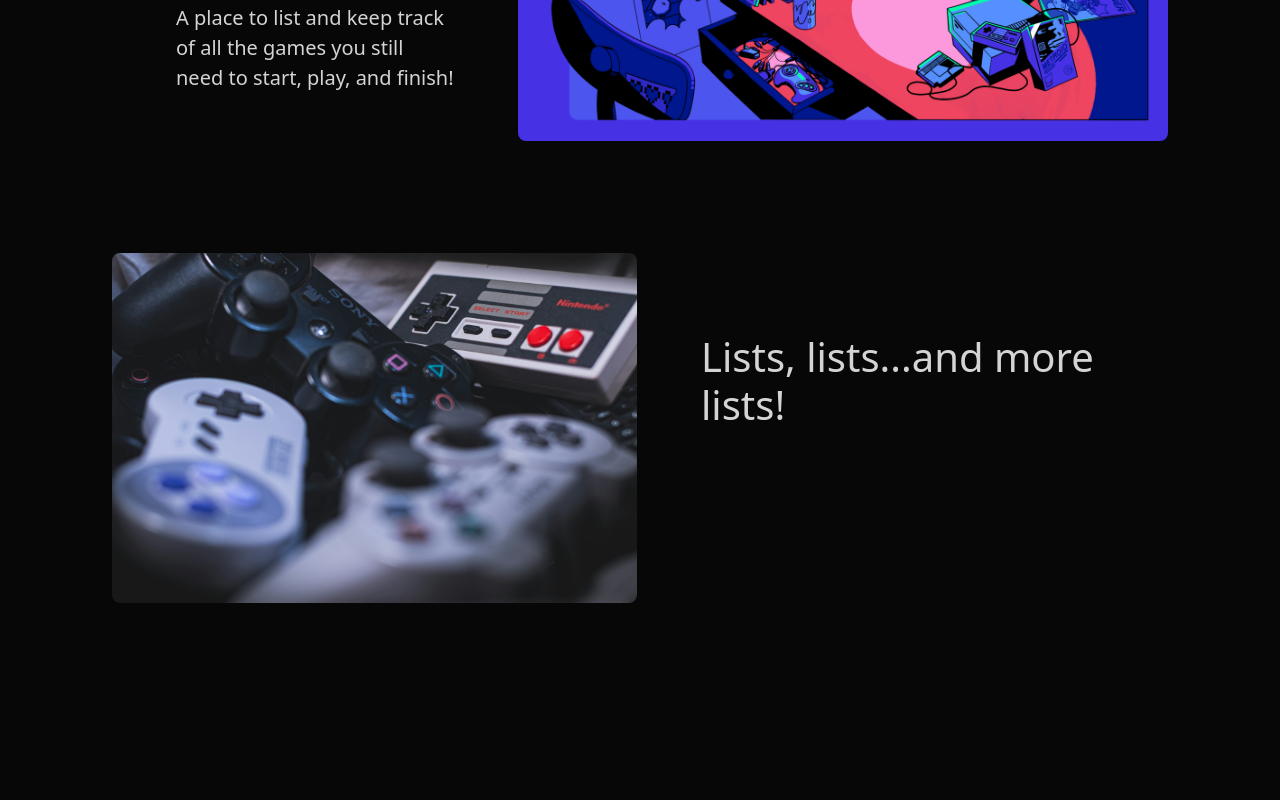
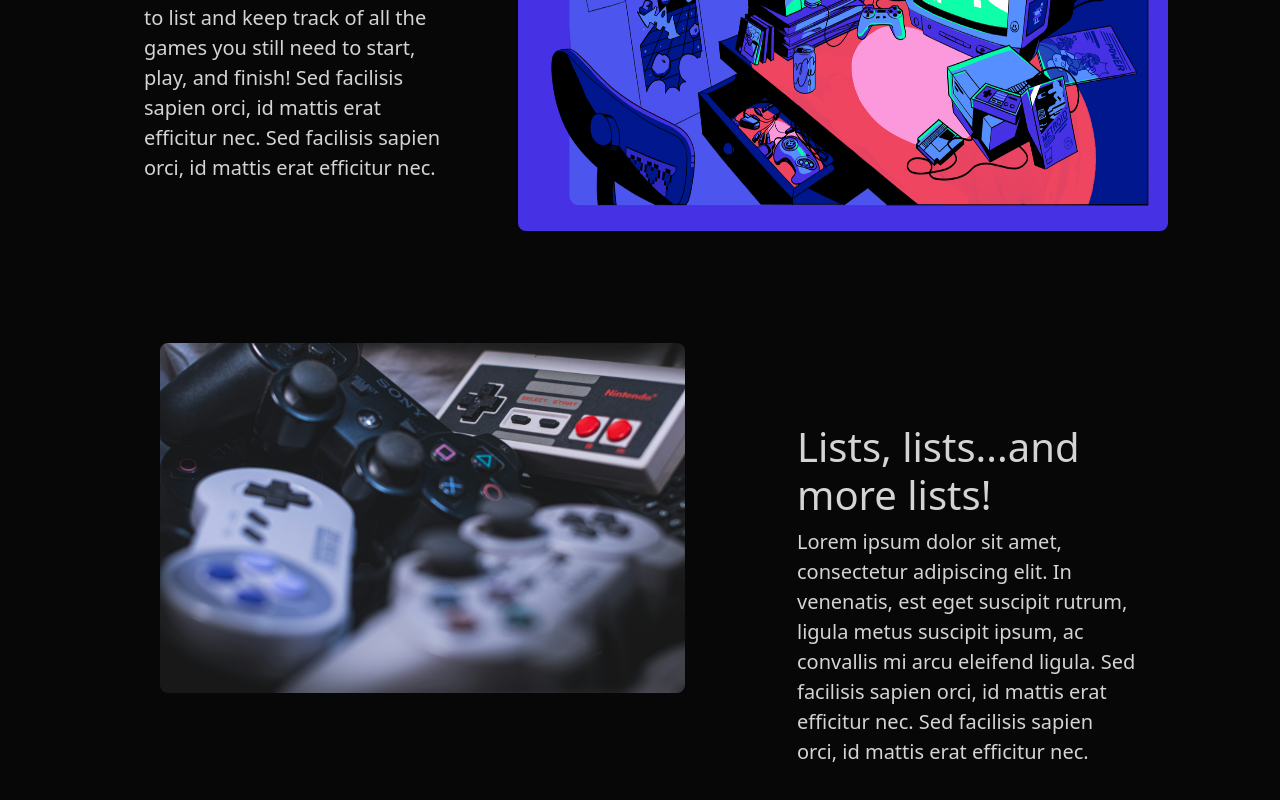
Before and after one commit to PaulGallagher37/home_screen, a React (Create React App) app: page / in a window 1280 px wide. Shown: the part 532-1332 px from the top of the page. Before the commit the page ends 1215 px from the top, so only its background shows below. Built offline with nearby package versions, Linux system fonts and the light colour scheme.

Commit message:
renaming css selectors

```diff
--- a/src/components/Main.js
+++ b/src/components/Main.js
@@ -5,30 +5,38 @@ import controllers from "../images/controllers.jpg"
 function Main(){
 
     return (
-        <div className="main-container">
+
+        <div className="main-page-container">
             <div className="main-title-container">
                 <h1 className="main-h1" id="typed-text">Home Screen</h1>
-                <h2 className="main-p1">Discover, track, analyze your games</h2>
+                <h2 className="main-p-1">Discover, track, analyze your games</h2>
             </div>
 
 
-            <div className="main-h3-p-img">
-                <div className="main-h3-p">
-                    <h3 className="main-h3">What is Home Screen?</h3>
-                    <p className="main-p">Think of Home Screen as a 'To-Do List' for your backlog.
+            <div className="section1-container1">
+                <div className="section1-h3-p">
+                    <h3 className="section-h3">What is Home Screen?</h3>
+                    <p className="section1-p1">Think of Home Screen as a 'To-Do List' for your backlog.
                         A place to list and keep track of all the games you still need
                         to start, play, and finish!
+                        Sed facilisis sapien orci, id mattis erat efficitur nec.
+                        Sed facilisis sapien orci, id mattis erat efficitur nec.
                     </p>
                 </div>
                 <img className="main-img" src={main_image} width="650"></img>
             </div>
 
 
-            <div className="main-h3-p-img">
+            <div className="section2-container1">
                 <img className="main-img" src={controllers} width="600" height="350"></img>
-                <div className="main-h3-p">
-                    <h3 className="main-h3">Lists, lists...and more lists!</h3>
-                    <p className="main-p">
+                <div className="section2-h3-p">
+                    <h3 className="section-h3">Lists, lists...and more lists!</h3>
+                    <p className="section2-p1">
+                        Lorem ipsum dolor sit amet, consectetur adipiscing elit.
+                        In venenatis, est eget suscipit rutrum, ligula metus
+                        suscipit ipsum, ac convallis mi arcu eleifend ligula.
+                        Sed facilisis sapien orci, id mattis erat efficitur nec.
+                        Sed facilisis sapien orci, id mattis erat efficitur nec.
                     </p>
                 </div>
             </div>
--- a/src/index.css
+++ b/src/index.css
@@ -16,7 +16,7 @@ body {
 
 /*Main CSS*/
 
-.main-container {
+.main-page-container {
   display: flex;
   flex-direction: column;
 }
@@ -36,12 +36,12 @@ body {
   text-shadow: 2px 2px 1px rgb(68, 68, 68);
 }
 
-.main-p1 {
+.main-p-1 {
   color: white;
   font-size: 2rem;
 }
 
-.main-h3-p-img {
+.section1-container1 {
   display: flex;
   flex-direction: row;
   margin-top: 2rem;
@@ -50,20 +50,18 @@ body {
   padding-right:7rem;
 }
 
-.main-h3-p {
+.section1-h3-p {
   display: flex;
   flex-direction: column;
   padding: 5rem 4rem 2rem 2rem;
-  margin-left: 2rem;
-
 }
 
-.main-h3 {
+.section-h3 {
   font-size: 2.5rem;
   color: rgb(212, 212, 212);
 }
 
-.main-p {
+.section1-p1 {
   font-size: 1.25rem;
   color: rgb(212, 212, 212);
 }
@@ -71,6 +69,33 @@ body {
 .main-img {
   border-radius: 0.5rem;
 }
+
+.section2-container1 {
+  display: flex;
+  flex-direction: row;
+  margin-top: 2rem;
+  margin-bottom: 5rem;
+  padding-left: 10rem;
+  padding-right: 7rem;
+}
+
+.section2-h3-p {
+  display: flex;
+  flex-direction: column;
+  padding: 5rem 2rem 2rem 2rem;
+  margin-left: 5rem;
+}
+
+.section2-p1 {
+  font-size: 1.25rem;
+  color: rgb(212, 212, 212);
+}
+
+
+
+
+
+
 
 /* Header CC */
 
```
